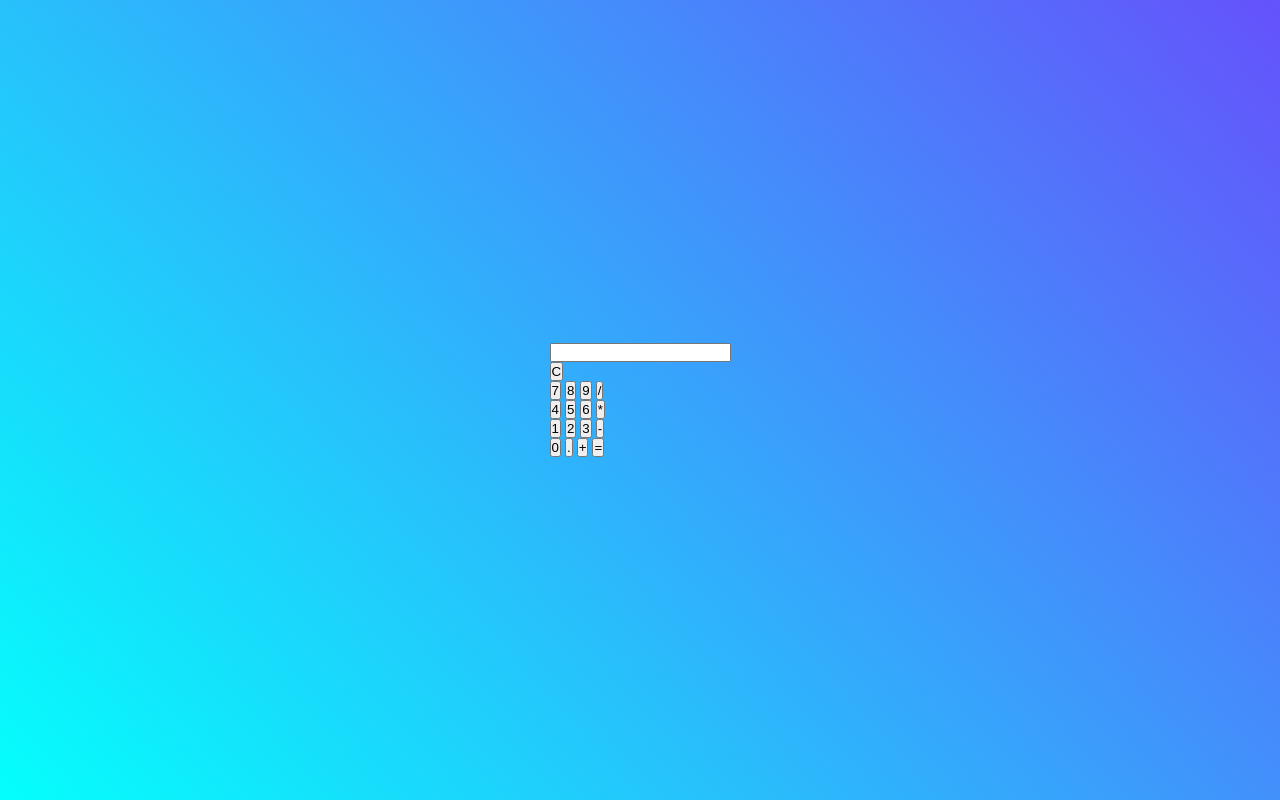
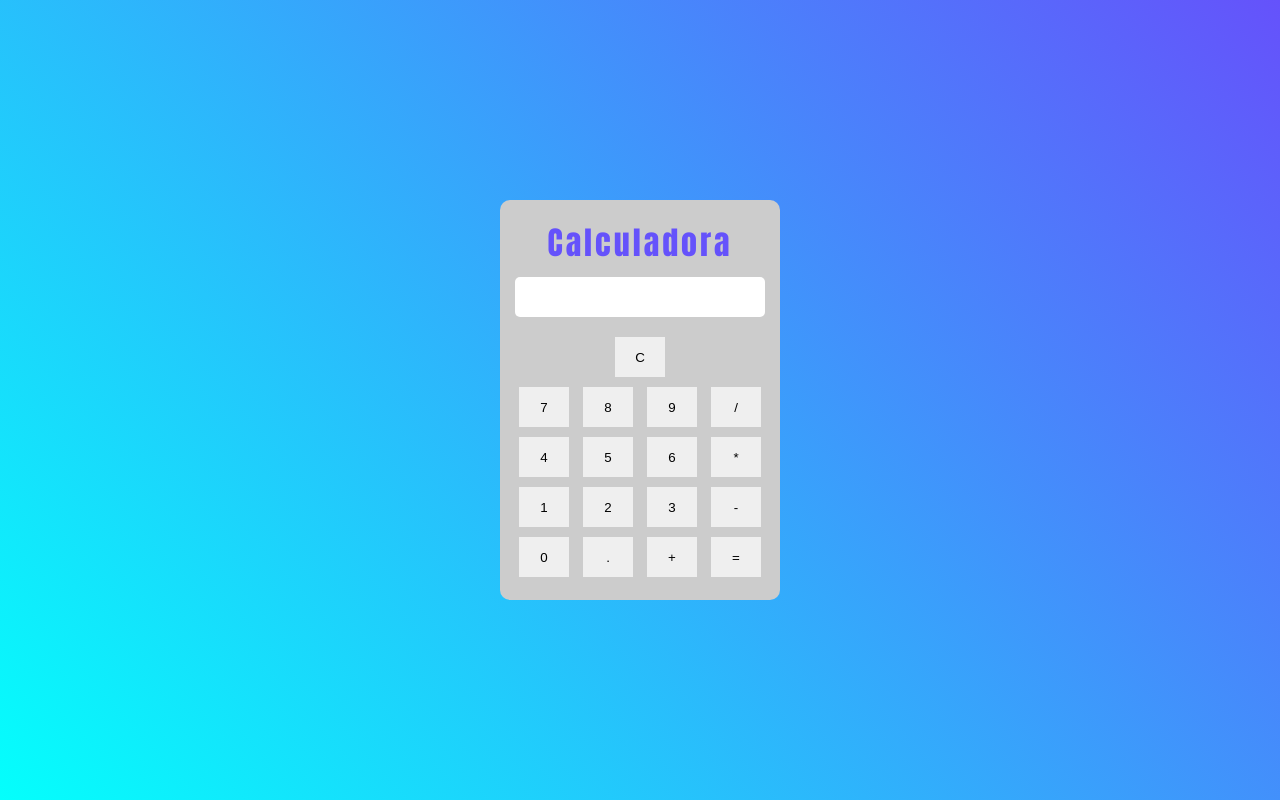
Before and after one commit to Diegoh-dev/calculadora, a plain HTML site: page index.html in a window 1280 px wide. Drawn offline with Linux system fonts and the light colour scheme.

Commit message:
funções

```diff
--- a/index.html
+++ b/index.html
@@ -11,47 +11,49 @@
 
 <body>
     <div class="conteiner">
+        <h1>Calculadora</h1>
         <label for="">
             <input id="input-text" type="text" name="text">
         </label>
         <div class="reset">
-            <button>C</button>
+            <button id="clear">C</button>
         </div>
         <div class="primeiro">
-            <button>7</button>
-            <button>8</button>
-            <button>9</button>
-            <button>/</button>
+            <button id="sete">7</button>
+            <button id="oito">8</button>
+            <button id="nove">9</button>
+            <button id="divisao">/</button>
         </div>
         <!--primeiro-->
 
         <div class="segundo">
-            <button>4</button>
-            <button>5</button>
-            <button>6</button>
-            <button>*</button>
+            <button id="quatro">4</button>
+            <button id="cinco">5</button>
+            <button id="seis">6</button>
+            <button id="multiplica">*</button>
         </div>
         <!--segundo-->
 
         <div class="terceiro">
-            <button>1</button>
-            <button>2</button>
-            <button>3</button>
-            <button>-</button>
+            <button id="um">1</button>
+            <button id="dois">2</button>
+            <button id="tres">3</button>
+            <button id="subtracao">-</button>
         </div>
         <!--terceiro-->
 
         <div class="quarto">
-            <button>0</button>
-            <button>.</button>
-            <button>+</button>
-            <button>=</button>
+            <button id="zero">0</button>
+            <button id="ponto">.</button>
+            <button id="adicao">+</button>
+            <button id="igual">=</button>
         </div>
         <!--quarto-->
 
 
     </div>
     <!--conteiner-->
+
 </body>
 
 </html>
--- a/object.js
+++ b/object.js
@@ -1,10 +1,12 @@
 // crinado as funções para a calculadora
 
 function soma (numumeroOne, numeroTwo){
-    console.log(numumeroOne + numeroTwo)
+
+   console.log(numumeroOne + numeroTwo)
+
 }
 
-soma(10,5)
+soma(5,5)
 
 function sutracao (numumeroOne, numeroTwo){
     console.log(numumeroOne - numeroTwo)
--- a/style.css
+++ b/style.css
@@ -13,3 +13,39 @@ body{
     justify-content: center;
     align-items: center;
 }
+
+.conteiner{
+    width: 280px;
+    height: 400px;
+    background-color: #CCC;
+    display: flex;
+    flex-direction: column;
+    align-items: center;
+    justify-content: center;
+    border-radius: 10px;
+}
+.conteiner h1{
+    font-family: Impact, Haettenschweiler, 'Arial Narrow Bold', sans-serif;
+    letter-spacing: 3px;
+    margin-bottom: 10px;
+    color: rgba(101,82,251,1);
+    font-weight: 400;
+
+}
+button{
+    width: 50px;
+    height: 40px;
+    padding: 8px;
+    margin: 5px;
+    border: none;
+}
+
+input{
+   width: 250px;
+   height: 40px;
+   border: none;
+   outline: none;
+   padding: 20px;
+   margin-bottom: 15px;
+   border-radius: 5px;
+}
```
